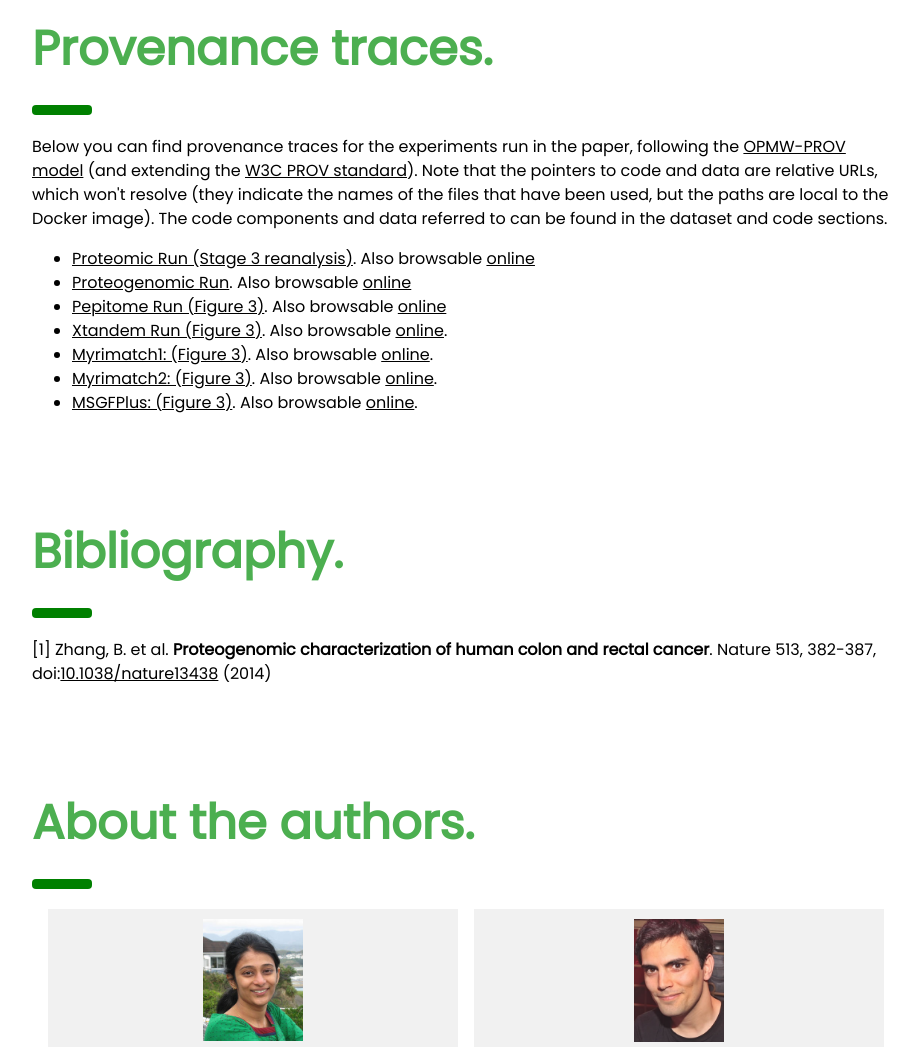
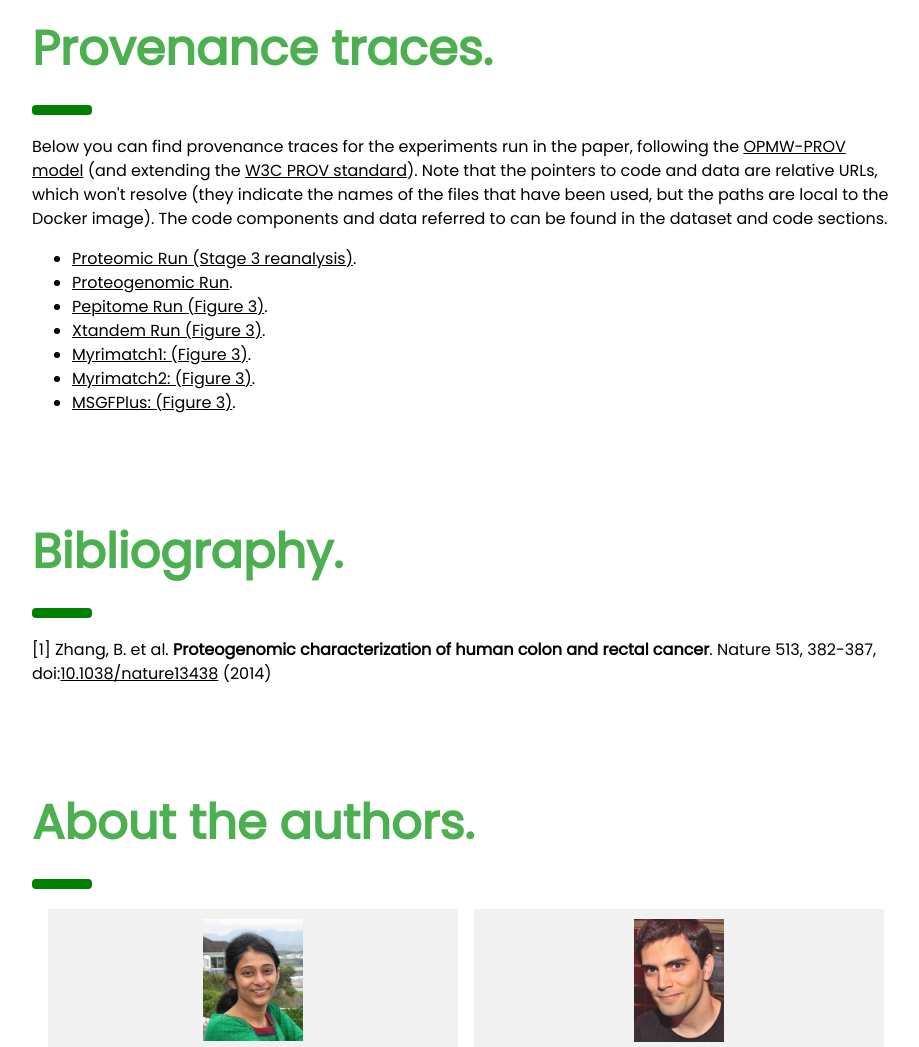
Before and after one commit to KnowledgeCaptureAndDiscovery/wings-genomics, a plain HTML site: page index.html in a window 1280 px wide. Shown: the part 2222-3269 px from the top of the page, without its empty margins (324-1243 px from the left). Drawn offline with nearby package versions, Linux system fonts and the light colour scheme.

Commit message:
Removed links that do not resolve

```diff
--- a/index.html
+++ b/index.html
@@ -125,16 +125,16 @@ img {
 
     Below you can find provenance traces for the experiments run in the paper, following the <a href="http://www.opmw.org/model/OPMW/">OPMW-PROV model</a> (and extending the <a href="https://www.w3.org/TR/prov-o/">W3C PROV standard</a>). Note that the pointers to code and data are relative URLs, which won't resolve (they indicate the names of the files that have been used, but the paths are local to the Docker image). The code components and data referred to can be found in the dataset and code sections.
     <ul>
-      <li><a href="provenance/MultiProteomic_S-d4df9090-67c0-4e01-99dc-43654df14c15">Proteomic Run (Stage 3 reanalysis)</a>. Also browsable <a href="
-  https://www.opmw.org/export/omics/page/resource/WorkflowExecutionAccount/MultiProteomic_S-d4df9090-67c0-4e01-99dc-43654df14c15">online</a></li>
-      <li><a href="provenance/SingleProteogeno-333b42f6-bd36-47ad-9b6f-9c2f8e0f0d55">Proteogenomic Run</a>. Also browsable <a href="https://www.opmw.org/export/omics/page/resource/WorkflowExecutionAccount/SingleProteogeno-333b42f6-bd36-47ad-9b6f-9c2f8e0f0d55">online</a></li>
+      <li><a href="provenance/MultiProteomic_S-d4df9090-67c0-4e01-99dc-43654df14c15">Proteomic Run (Stage 3 reanalysis)</a>. <!--Also browsable <a href="
+  https://www.opmw.org/export/omics/page/resource/WorkflowExecutionAccount/MultiProteomic_S-d4df9090-67c0-4e01-99dc-43654df14c15">online</a>--></li>
+      <li><a href="provenance/SingleProteogeno-333b42f6-bd36-47ad-9b6f-9c2f8e0f0d55">Proteogenomic Run</a>. <!--Also browsable <a href="https://www.opmw.org/export/omics/page/resource/WorkflowExecutionAccount/SingleProteogeno-333b42f6-bd36-47ad-9b6f-9c2f8e0f0d55">online</a>--></li>
       <li><a href="provenance/SingleProteomic_-c00add8a-4c33-42dd-be7d-9523f05959be
-">Pepitome Run (Figure 3)</a>. Also browsable <a href="https://www.opmw.org/export/omics/resource/WorkflowExecutionAccount/SingleProteomic_-c00add8a-4c33-42dd-be7d-9523f05959be
-">online</a></li>
-      <li><a href="provenance/xTandemSearch-67-38e22c05-4260-428e-9001-c3a2ad98de02">Xtandem Run (Figure 3)</a>. Also browsable <a href="https://www.opmw.org/export/omics/page/resource/WorkflowExecutionAccount/xTandemSearch-67-38e22c05-4260-428e-9001-c3a2ad98de02">online</a>.</li>
-      <li><a href="provenance/SingleProteomicS-8482ec46-869a-463f-b439-47961750e78d">Myrimatch1: (Figure 3)</a>. Also browsable <a href="https://www.opmw.org/export/omics/page/resource/WorkflowExecutionAccount/SingleProteomicS-8482ec46-869a-463f-b439-47961750e78d">online</a>.</li>
-      <li><a href="provenance/SingleProteomicS-8ada0cc1-a5cd-489e-a92d-b508bee39452">Myrimatch2: (Figure 3)</a>. Also browsable <a href="https://www.opmw.org/export/omics/page/resource/WorkflowExecutionAccount/SingleProteomicS-8ada0cc1-a5cd-489e-a92d-b508bee39452">online</a>.</li>
-      <li><a href="provenance/SingleProteomicS-b733634a-4391-4d57-86b2-0b0d0dd1cf46">MSGFPlus: (Figure 3)</a>. Also browsable <a href="https://www.opmw.org/export/omics/page/resource/WorkflowExecutionAccount/SingleProteomicS-b733634a-4391-4d57-86b2-0b0d0dd1cf46">online</a>.</li>
+">Pepitome Run (Figure 3)</a>. <!--Also browsable <a href="https://www.opmw.org/export/omics/resource/WorkflowExecutionAccount/SingleProteomic_-c00add8a-4c33-42dd-be7d-9523f05959be
+">online</a>--></li>
+      <li><a href="provenance/xTandemSearch-67-38e22c05-4260-428e-9001-c3a2ad98de02">Xtandem Run (Figure 3)</a>. <!--Also browsable <a href="https://www.opmw.org/export/omics/page/resource/WorkflowExecutionAccount/xTandemSearch-67-38e22c05-4260-428e-9001-c3a2ad98de02">online</a>.--></li>
+      <li><a href="provenance/SingleProteomicS-8482ec46-869a-463f-b439-47961750e78d">Myrimatch1: (Figure 3)</a>. <!--Also browsable <a href="https://www.opmw.org/export/omics/page/resource/WorkflowExecutionAccount/SingleProteomicS-8482ec46-869a-463f-b439-47961750e78d">online</a>.--></li>
+      <li><a href="provenance/SingleProteomicS-8ada0cc1-a5cd-489e-a92d-b508bee39452">Myrimatch2: (Figure 3)</a>. <!--Also browsable <a href="https://www.opmw.org/export/omics/page/resource/WorkflowExecutionAccount/SingleProteomicS-8ada0cc1-a5cd-489e-a92d-b508bee39452">online</a>.--></li>
+      <li><a href="provenance/SingleProteomicS-b733634a-4391-4d57-86b2-0b0d0dd1cf46">MSGFPlus: (Figure 3)</a>. <!--Also browsable <a href="https://www.opmw.org/export/omics/page/resource/WorkflowExecutionAccount/SingleProteomicS-b733634a-4391-4d57-86b2-0b0d0dd1cf46">online</a>.--></li>
     </ul>
   </div>
 
```
